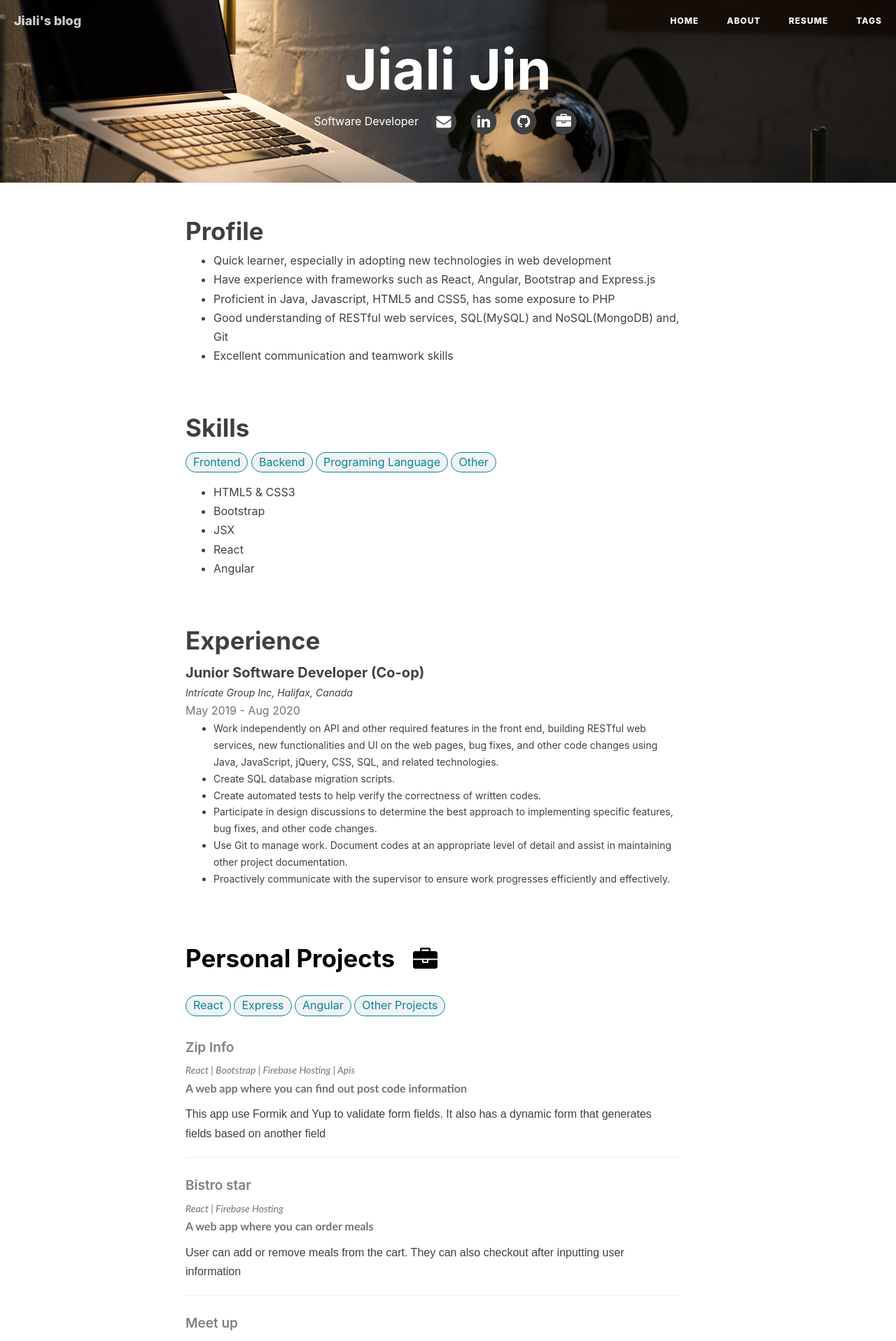
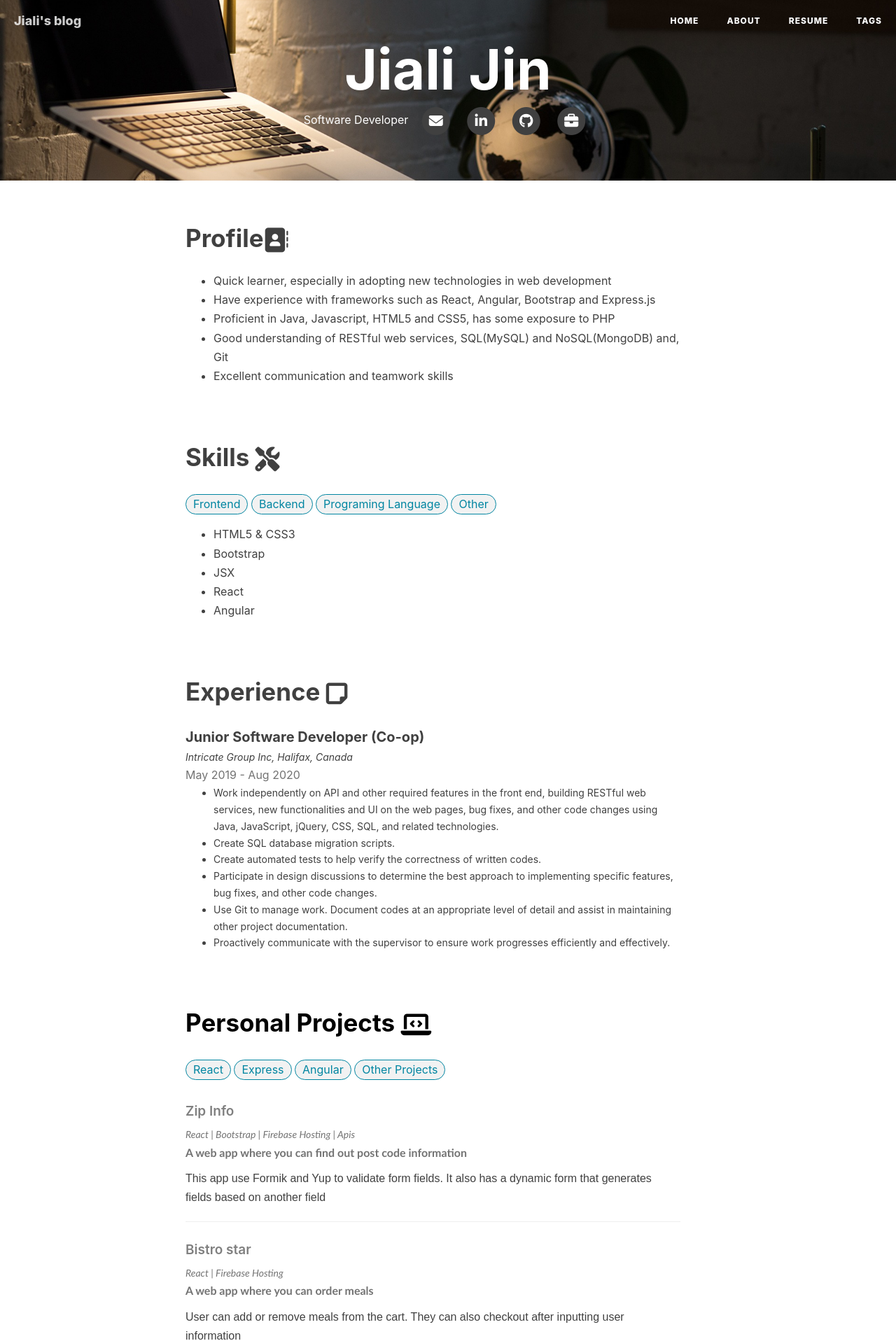
Before and after one commit to jinjialij/jinjialij.github.io, a Jekyll site: the page built from resume.html, in a window 1280 px wide. Shown: the top 1916 px of the page at 70% size. Built offline with Jekyll 4.4.1, drawn with Linux system fonts in a browser that asks for light colours; nearby versions of some CDN libraries; comment, search, counter and statistics services are not loaded.

Commit message:
add icons

```diff
--- a/_includes/footer.html
+++ b/_includes/footer.html
@@ -63,7 +63,8 @@
                         <a target="_blank" href="https://www.linkedin.com/in/{{ site.linkedin_username }}">
                             <span class="fa-stack fa-lg">
                                 <i class="fa fa-circle fa-stack-2x"></i>
-                                <i class="fa fa-linkedin fa-stack-1x fa-inverse"></i>
+                                <!-- <i class="fa-brands fa-linkedin-in"></i> -->
+                                <i class="fa fa-brands fa-linkedin-in fa-stack-1x fa-inverse"></i>
                             </span>
                         </a>
                     </li>
@@ -85,7 +86,8 @@
                         <a target="_blank" href="https://github.com/{{ site.github_username }}">
                             <span class="fa-stack fa-lg">
                                 <i class="fa fa-circle fa-stack-2x"></i>
-                                <i class="fa fa-github fa-stack-1x fa-inverse"></i>
+                                <!-- <i class="fa fa-github fa-stack-1x fa-inverse"></i> -->
+                                <i class="fa-brands fa-github fa-stack-1x fa-inverse"></i>
                             </span>
                         </a>
                     </li>
--- a/_includes/head.html
+++ b/_includes/head.html
@@ -24,10 +24,12 @@
     <!-- <link href="http://maxcdn.bootstrapcdn.com/font-awesome/4.3.0/css/font-awesome.min.css" rel="stylesheet" type="text/css"> -->
     <!-- Hux change font-awesome CDN to qiniu -->
     <!-- <link href="http://cdn.staticfile.org/font-awesome/4.2.0/css/font-awesome.min.css" rel="stylesheet" type="text/css"> -->
-    <link href="https://cdnjs.cloudflare.com/ajax/libs/font-awesome/4.2.0/css/font-awesome.css" rel="stylesheet"
-        type="text/css">
+    <!-- <link href="https://cdnjs.cloudflare.com/ajax/libs/font-awesome/4.2.0/css/font-awesome.css" rel="stylesheet"
+        type="text/css"> -->
 
 
+    <link href="https://cdnjs.cloudflare.com/ajax/libs/font-awesome/6.1.0/css/all.min.css" rel="stylesheet"
+        type="text/css">
 
     <!-- Hux Delete, sad but pending in China
     <link href='http://fonts.googleapis.com/css?family=Lora:400,700,400italic,700italic' rel='stylesheet' type='text/css'>
--- a/_layouts/page.html
+++ b/_layouts/page.html
@@ -178,7 +178,8 @@ layout: default
                             <a target="_blank" href="https://www.linkedin.com/in/{{ site.linkedin_username }}">
                                 <span class="fa-stack fa-lg">
                                     <i class="fa fa-circle fa-stack-2x"></i>
-                                    <i class="fa fa-linkedin fa-stack-1x fa-inverse"></i>
+                                    <!-- <i class="fa fa-linkedin fa-stack-1x fa-inverse"></i> -->
+                                    <i class="fa fa-brands fa-linkedin-in fa-stack-1x fa-inverse"></i>
                                 </span>
                             </a>
                         </li>
@@ -189,7 +190,8 @@ layout: default
                             <a target="_blank" href="https://github.com/{{ site.github_username }}">
                                 <span class="fa-stack fa-lg">
                                     <i class="fa fa-circle fa-stack-2x"></i>
-                                    <i class="fa fa-github fa-stack-1x fa-inverse"></i>
+                                    <i class="fa-brands fa-github fa-stack-1x fa-inverse"></i>
+                                    <!-- <i class="fa fa-github fa-stack-1x fa-inverse"></i> -->
                                 </span>
                             </a>
                         </li>
--- a/resume.html
+++ b/resume.html
@@ -111,7 +111,8 @@
                             <a target="_blank" href="https://www.linkedin.com/in/{{ site.linkedin_username }}">
                                 <span class="fa-stack fa-lg">
                                     <i class="fa fa-circle fa-stack-2x"></i>
-                                    <i class="fa fa-linkedin fa-stack-1x fa-inverse"></i>
+                                    <!-- <i class="fa fa-linkedin fa-stack-1x fa-inverse"></i> -->
+                                    <i class="fa fa-brands fa-linkedin-in fa-stack-1x fa-inverse"></i>
                                 </span>
                             </a>
                         </li>
@@ -122,7 +123,8 @@
                             <a target="_blank" href="https://github.com/{{ site.github_username }}">
                                 <span class="fa-stack fa-lg">
                                     <i class="fa fa-circle fa-stack-2x"></i>
-                                    <i class="fa fa-github fa-stack-1x fa-inverse"></i>
+                                    <i class="fa-brands fa-github fa-stack-1x fa-inverse"></i>
+                                    <!-- <i class="fa fa-github fa-stack-1x fa-inverse"></i> -->
                                 </span>
                             </a>
                         </li>
@@ -147,7 +149,9 @@
 <div class="container">
     <div class="row">
         <div class="col-lg-8 col-lg-offset-2 col-md-10 col-md-offset-1 post-container">
-            <h3 class="section-title">Profile</h3>
+            <h3 class="section-title">Profile<span class="fa-stack">
+                    <i class="fas fa-address-book"></i>
+                </span></h3>
             <ul class="bulletin">
                 <li>Quick learner, especially in adopting new technologies in web development</li>
                 <li>Have experience with frameworks such as React, Angular, Bootstrap and Express.js</li>
@@ -157,7 +161,12 @@
             </ul>
         </div>
         <div class="col-lg-8 col-lg-offset-2 col-md-10 col-md-offset-1 post-container">
-            <h3 class="section-title">Skills</h3>
+            <h3 class="section-title">Skills
+                <span class="fa-stack">
+                    <i class="fa-solid fa-screwdriver-wrench"></i>
+                </span>
+            </h3>
+
             <div>
                 <button class="tab" onclick="openTab('Frontend','skill')">Frontend</button>
                 <button class="tab" onclick="openTab('Backend','skill')">Backend</button>
@@ -200,7 +209,11 @@
             </div>
         </div>
         <div class="col-lg-8 col-lg-offset-2 col-md-10 col-md-offset-1 post-container">
-            <h3 class="section-title">Experience</h3>
+            <h3 class="section-title">Experience
+                <span class="fa-stack">
+                    <i class="fas fa-sticky-note"></i>
+                </span>
+            </h3>
             <div class="exp">
                 <div class="title">Junior Software Developer (Co-op)</div>
                 <div class="company exp-body-fs"> <i>Intricate Group Inc, Halifax, Canada</i></div>
@@ -233,7 +246,8 @@
                 <a style="color:black;" onMouseOver="this.style.color='#0085A1'" onMouseOut="this.style.color='black'"
                     target="_blank" href="https://{{ site.portfolio }}portfolio.web.app/projects">
                     <span class="fa-stack">
-                        <i class="fa fa-briefcase fa-stack-1x"></i>
+                        <i class="fa-solid fa-laptop-code"></i>
+                        <!-- <i class="fa fa-briefcase fa-stack-1x"></i> -->
                     </span>
                 </a>
                 {% endif %}
@@ -311,7 +325,11 @@
         </div>
 
         <div class="col-lg-8 col-lg-offset-2 col-md-10 col-md-offset-1 post-container">
-            <h3 class="section-title">Education</h3>
+            <h3 class="section-title">Education
+                <span class="fa-stack">
+                    <i class="fa-solid fa-graduation-cap"></i>
+                </span>
+            </h3>
             <div class="exp">
                 <div class="title">Dalhousie University</div>
                 <div><i>Bachelor of Applied Computer Science – Co-op, Minor Statistics</i></div>
```
